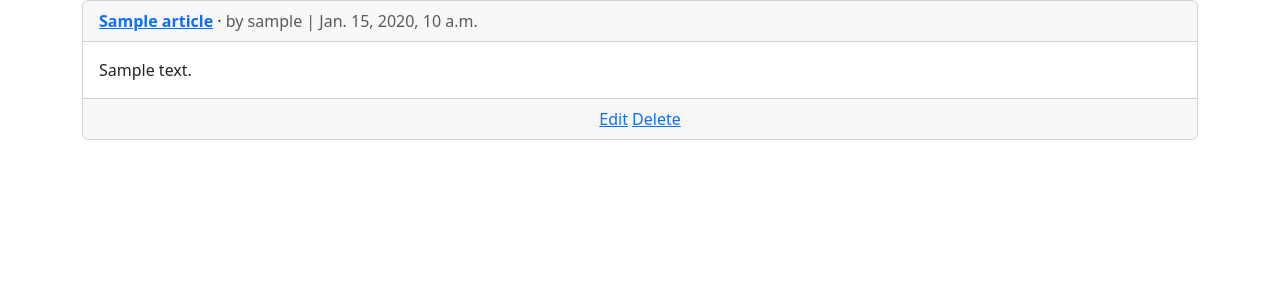
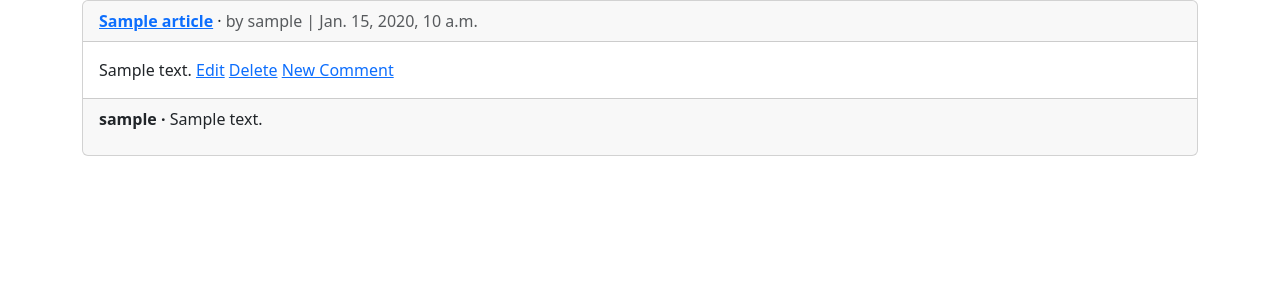
Before and after one commit to Moses-Martins/news, a Django app: page /articles/ in a window 1280 px wide. Shown: the part 56-356 px from the top of the page. Run offline with Django 5.2, Linux system fonts and the light colour scheme; a user stored in the database is signed in; tables that the repository leaves empty hold one stand-in row (values such as "Sample post").

Commit message:
comments app

```diff
--- a/articles/models.py
+++ b/articles/models.py
@@ -17,3 +17,18 @@ class Article(models.Model):
 
     def get_absolute_url(self):
         return reverse("article_detail", kwargs={"pk": self.pk})
+
+
+class Comment(models.Model):
+    article = models.ForeignKey(Article, on_delete=models.CASCADE)
+    comment = models.CharField(max_length=140)
+    author = models.ForeignKey(
+        settings.AUTH_USER_MODEL,
+        on_delete=models.CASCADE,
+    )
+
+    def __str__(self):
+        return self.comment
+
+    def get_absolute_url(self):
+        return reverse("article_list")
--- a/articles/views.py
+++ b/articles/views.py
@@ -1,17 +1,60 @@
-from django.views.generic import ListView, DetailView
+from django.views.generic import ListView, DetailView, FormView
+from django.views.generic.detail import SingleObjectMixin
+from django.views import View
 from django.contrib.auth.mixins import LoginRequiredMixin, UserPassesTestMixin
 from django.views.generic.edit import UpdateView, DeleteView, CreateView
-from django.urls import reverse_lazy
+from django.urls import reverse_lazy, reverse
 from .models import Article
+from .forms import CommentForm
 
 # Create your views here.
 class ArticleListView(LoginRequiredMixin, ListView):
     model = Article
     template_name = "article_list.html"
 
-class ArticleDetailView(LoginRequiredMixin, DetailView):
+class CommentGet(LoginRequiredMixin, DetailView):
     model = Article
     template_name = "article_detail.html"
+
+    def get_context_data(self, **kwargs):
+        context = super().get_context_data(**kwargs)
+        context["form"] = CommentForm()
+        return context
+
+class CommentPost(SingleObjectMixin, FormView):
+    model = Article
+    form_class = CommentForm
+    template_name = "article_detail.html"
+
+    def post(self, request, *args, **kwargs):
+        self.object = self.get_object()
+        return super().post(request, *args, **kwargs)
+
+    def form_valid(self, form):
+        comment = form.save(commit=False)
+        comment.article = self.object
+        comment.author = self.request.user
+        comment.save()
+        return super().form_valid(form)
+
+    def get_success_url(self):
+        article = self.object
+        return reverse("article_detail", kwargs={"pk": article.pk})
+
+
+
+
+
+class ArticleDetailView(LoginRequiredMixin, View):
+    def get(self, request, *args, **kwargs):
+        view = CommentGet.as_view()
+        return view(request, *args, **kwargs)
+
+    def post(self, request, *args, **kwargs):
+        view = CommentPost.as_view()
+        return view(request, *args, **kwargs)
+
+
 
 class ArticleUpdateView(LoginRequiredMixin, UserPassesTestMixin, UpdateView):
     model = Article
--- a/templates/article_list.html
+++ b/templates/article_list.html
@@ -13,12 +13,21 @@
     </div>
     <div class="card-body">
         {{ article.body }}
-    </div>
-    <div class="card-footer text-center text-muted">
         {% if article.author.pk == request.user.pk %}
         <a href="{% url 'article_edit' article.pk %}">Edit</a>
         <a href="{% url 'article_delete' article.pk %}">Delete</a>
         {% endif %}
+        <a href=""{{ article.get_absolute_url }}>New Comment</a>
+    </div>
+    <div class="card-footer">
+        {% for comment in article.comment_set.all %}
+        <p>
+            <span class="fw-bold">
+                {{ comment.author }} &middot;
+            </span>
+            {{ comment }}
+        </p>
+        {% endfor %}
     </div>
 </div>
 <br />
```
Also changed, not shown: articles/admin.py (+9 -1 lines), articles/forms.py (added, +8 -0 lines), templates/article_detail.html (+15 -0 lines), articles/migrations/0002_comment.py (added).
